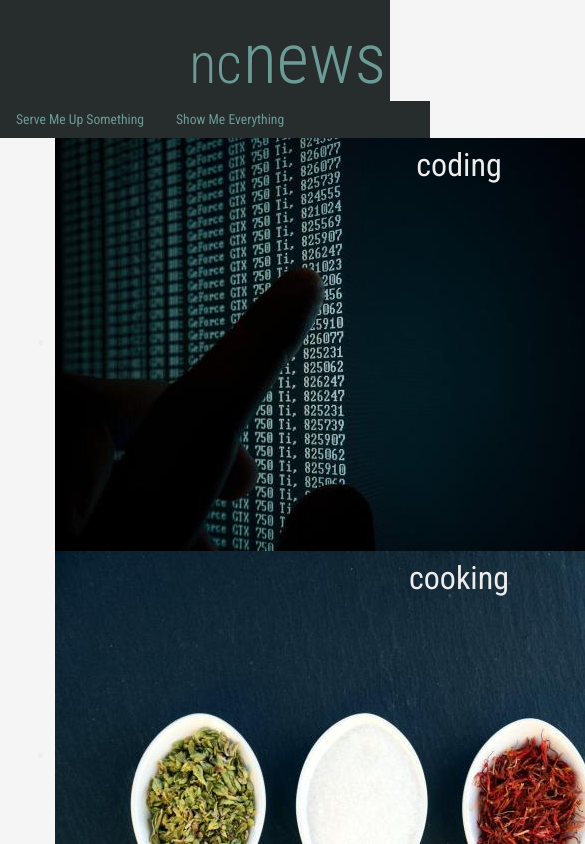
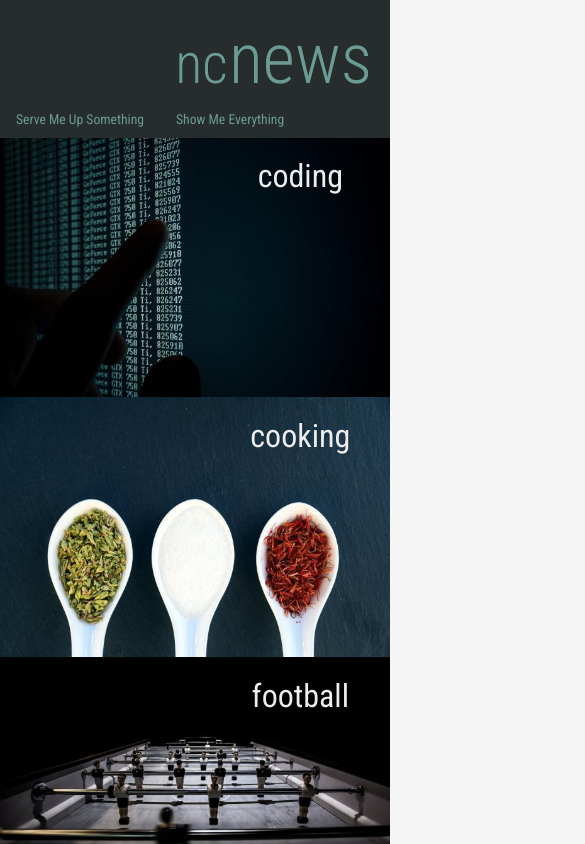
Before and after one commit to not-too-amused/NC-News-FE, a React (Create React App) app: page / in a window 390 px wide. Shown: the top 844 px of the page, 585 px wide, since content can reach past the window. Built offline with nearby package versions, Linux system fonts and the light colour scheme; no server answers.

Commit message:
further improves the mobile experience

```diff
--- a/src/App.css
+++ b/src/App.css
@@ -1,7 +1,7 @@
 body {
   display: grid;
-  width: 99vw;
-  height: 99vh;
+  width: 100vw;
+  height: 100vh;
   grid-template-rows: 2fr 1fr auto 1fr;
   grid-template-areas:
   "Header"
@@ -28,9 +28,6 @@ body {
   "Main"
   "Bottom";
   min-width: 300px;
-
-
-
 }
 
 
@@ -67,12 +64,9 @@ body {
   margin-bottom: 1em;
 }
 
-
-
 .thumbs {
   text-align: end;
 }
-
 
 .fa-thumbs-up {
   color: #1C2322;
@@ -98,10 +92,9 @@ body {
 form {
 background-color: #EDEDED;
 margin: 2vw;
-
 }
 
-@media screen and (max-width: 500px) {
+@media screen and (max-width: 667px) {
   body {
     background-color: whitesmoke;
   }
@@ -112,8 +105,6 @@ margin: 2vw;
   .thumbs {
   text-align: center;
 }
-
-
 .fa-thumbs-up {
   color: #1C2322;
   margin-right: .5em;
--- a/src/components/Articles.jsx
+++ b/src/components/Articles.jsx
@@ -51,7 +51,6 @@ class Articles extends Component {
     console.log({ articles })
     this.setState({ articles })
   }
-  //topic, sort, order
   fetchArticles = async () => {
     const { topic } = this.props
     const { sort_by } = this.state
--- a/src/components/Header.css
+++ b/src/components/Header.css
@@ -1,7 +1,7 @@
 .Header {
   width: 100vw;
   text-align: right;
-  padding-right: 1vw;
+  padding-right: 3vw;
   margin: 0;
   font-family: 'Roboto Condensed', sans-serif;
   font-size: 18vw;
@@ -29,3 +29,9 @@ h1 span {
   font-size: 80%;
   padding: .02em;
 }
+
+@media screen and (max-width: 667px) {
+  .Header {
+    padding-right: 4.6vw;
+  }
+}
--- a/src/components/Topics.css
+++ b/src/components/Topics.css
@@ -1,9 +1,17 @@
+.topics {
+  width: 100vw;
+  margin: 0;
+  padding: 0;
+}
+
+
 .container {
   width: 100vw;
   position: relative;
   text-align: center;
   color:#EDEDED;
   margin: 0;
+  padding: 0;
 }
 
 .textoverlay {
@@ -13,3 +21,16 @@
   left: 14em;
   width:100%;
 }
+
+@media screen and (max-width: 667px) {
+  img {
+    width:100vw;
+  }
+  .textoverlay {
+  margin:0;
+  position: absolute;
+  top: 5vw;
+  left: 27vw;
+  width:100%;
+  }
+}
```
Lines whose indentation alone changed are shown as unchanged.
